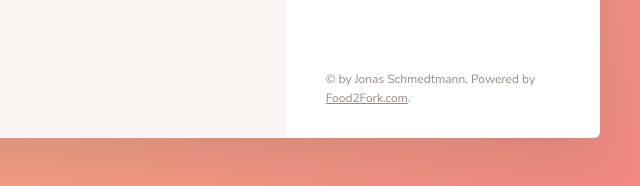
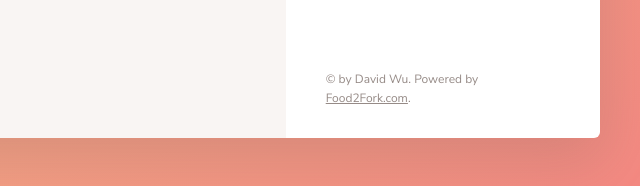
Before and after one commit to davidwufrontend/davidwufrontend.github.io, a plain HTML site: page index.html in a window 1280 px wide. Shown: the part 1013-1199 px from the top of the page, 640-1280 px from the left. Drawn offline with Linux system fonts and the light colour scheme.

Commit message:
Update index.html

```diff
--- a/index.html
+++ b/index.html
@@ -429,7 +429,7 @@
             </ul>
 
             <div class="copyright">
-                &copy; by Jonas Schmedtmann. Powered by
+                &copy; by David Wu. Powered by
                 <a href="http://food2fork.com" target="_blank" class="link">Food2Fork.com</a>.
             </div>
 
```
